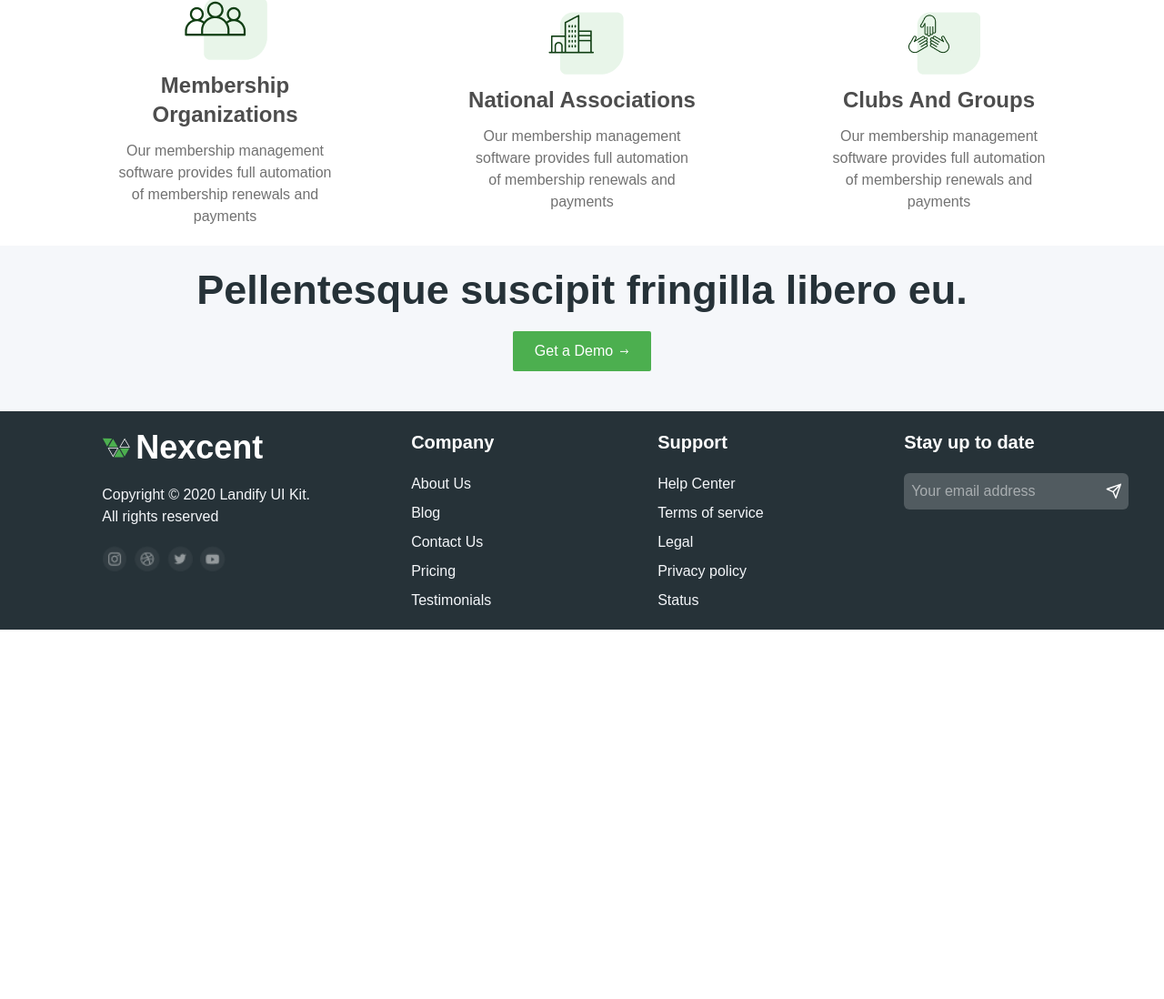
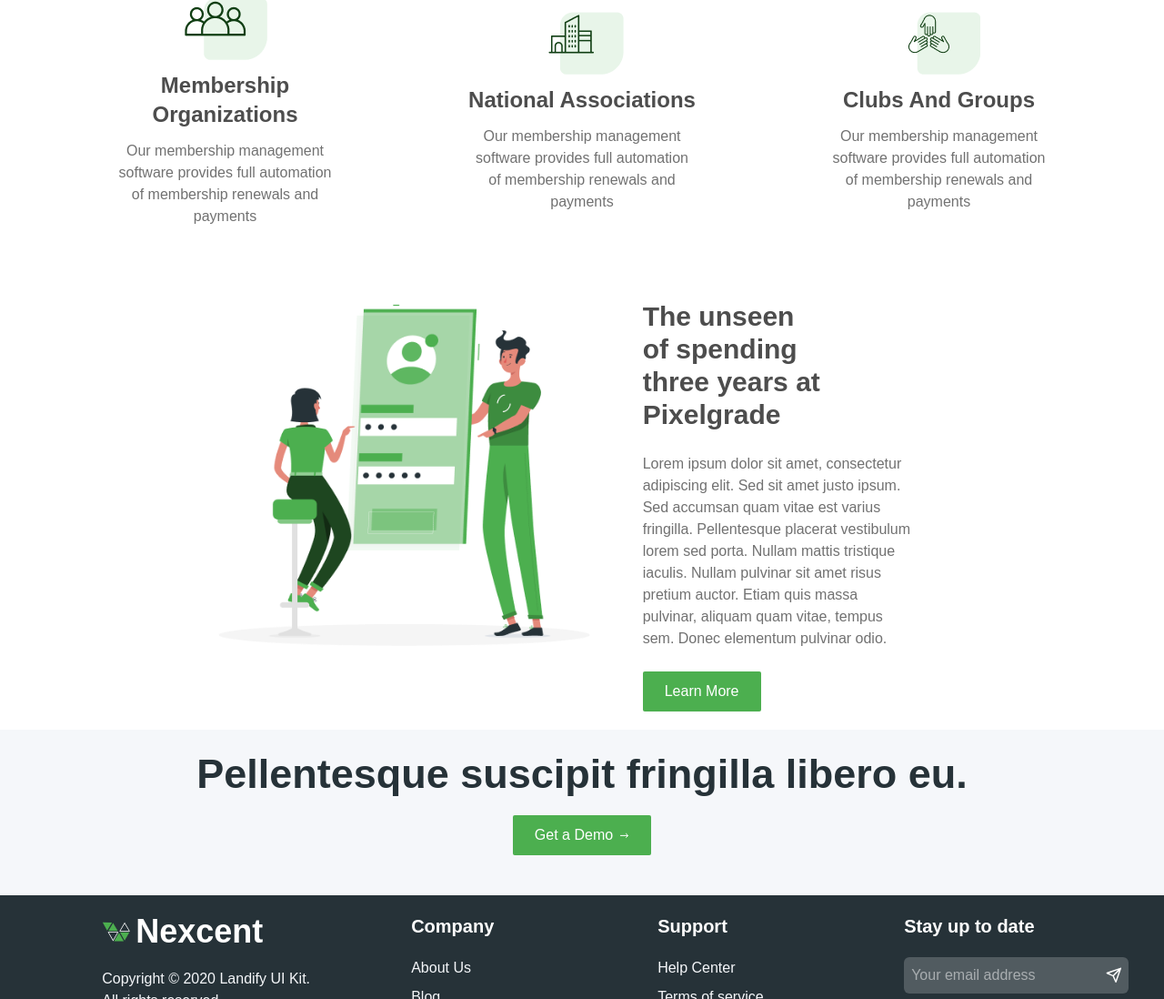
Before and after one commit to Alex-Devonte/agency-landing-page, a website: page index.html in a window 1280 px wide. Shown: the part 1110-2208 px from the top of the page at 91% size. Before the commit the page ends 1802 px from the top, so only its background shows below. Drawn offline with nearby package versions, Linux system fonts and the light colour scheme; a web font is replaced by a local one.

Commit message:
Add layout and styles for section

```diff
--- a/index.html
+++ b/index.html
@@ -224,6 +224,33 @@
           </div>
         </div>
       </section>
+      <section>
+        <div
+          class="mt-7 p-5 md:flex md:flex-col lg:mx-auto lg:flex-row xl:w-3/4"
+        >
+          <div class="mb-5 md:mx-auto">
+            <img src="images/mobile_login.png" />
+          </div>
+          <div class="lg:w-1/2">
+            <h3 class="text-dark-gray my-3 text-3xl font-semibold xl:w-1/2">
+              The unseen of spending three years at Pixelgrade
+            </h3>
+            <p class="my-6 xl:w-3/4">
+              Lorem ipsum dolor sit amet, consectetur adipiscing elit. Sed sit
+              amet justo ipsum. Sed accumsan quam vitae est varius fringilla.
+              Pellentesque placerat vestibulum lorem sed porta. Nullam mattis
+              tristique iaculis. Nullam pulvinar sit amet risus pretium auctor.
+              Etiam quis massa pulvinar, aliquam quam vitae, tempus sem. Donec
+              elementum pulvinar odio.
+            </p>
+            <button
+              class="bg-primary flex cursor-pointer items-center gap-1.5 rounded-xs px-6 py-2.5 font-light text-white"
+            >
+              Learn More
+            </button>
+          </div>
+        </div>
+      </section>
     </main>
     <footer>
       <div class="bg-silver py-6">
```
Also changed, not shown: output.css.
